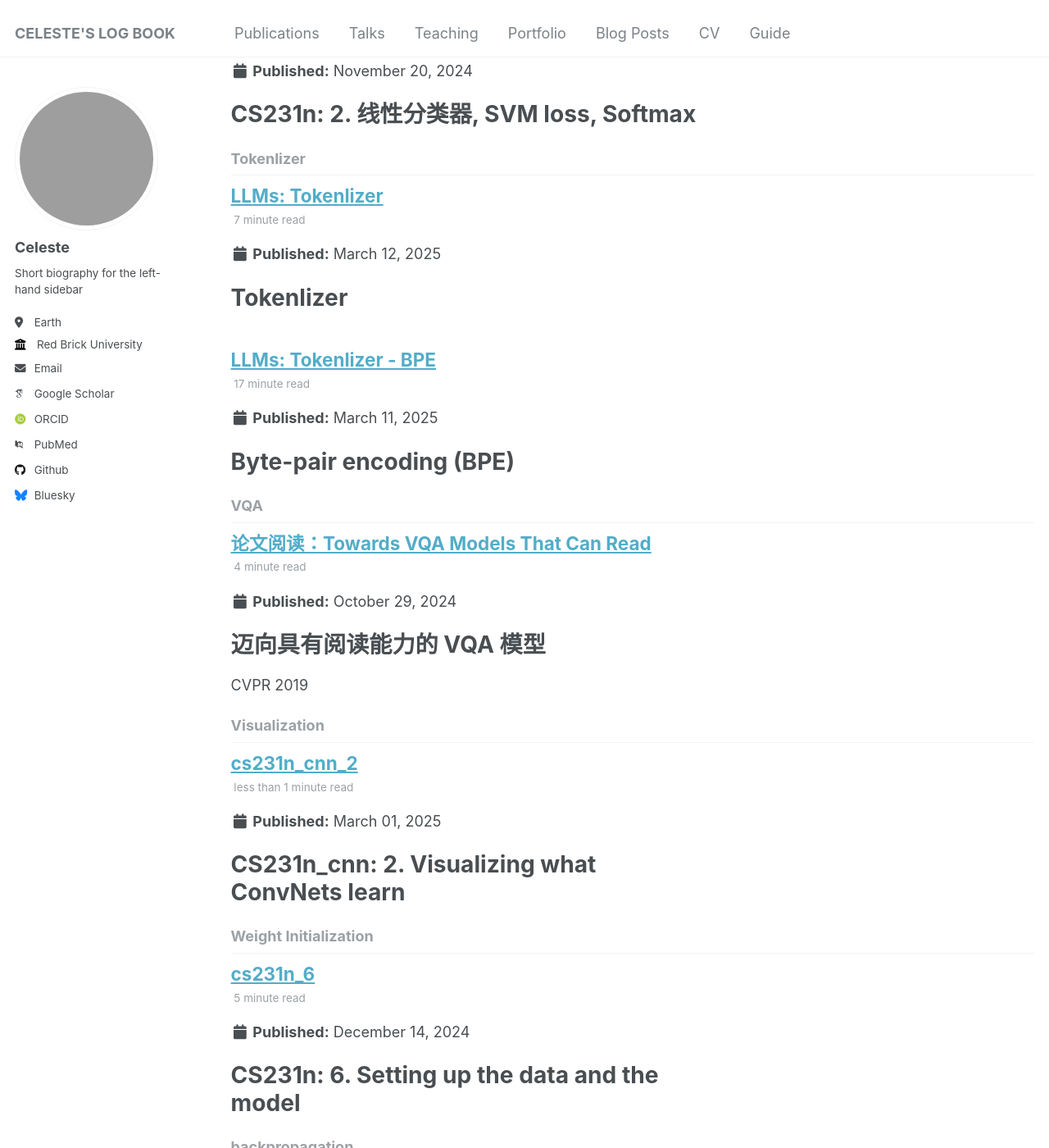
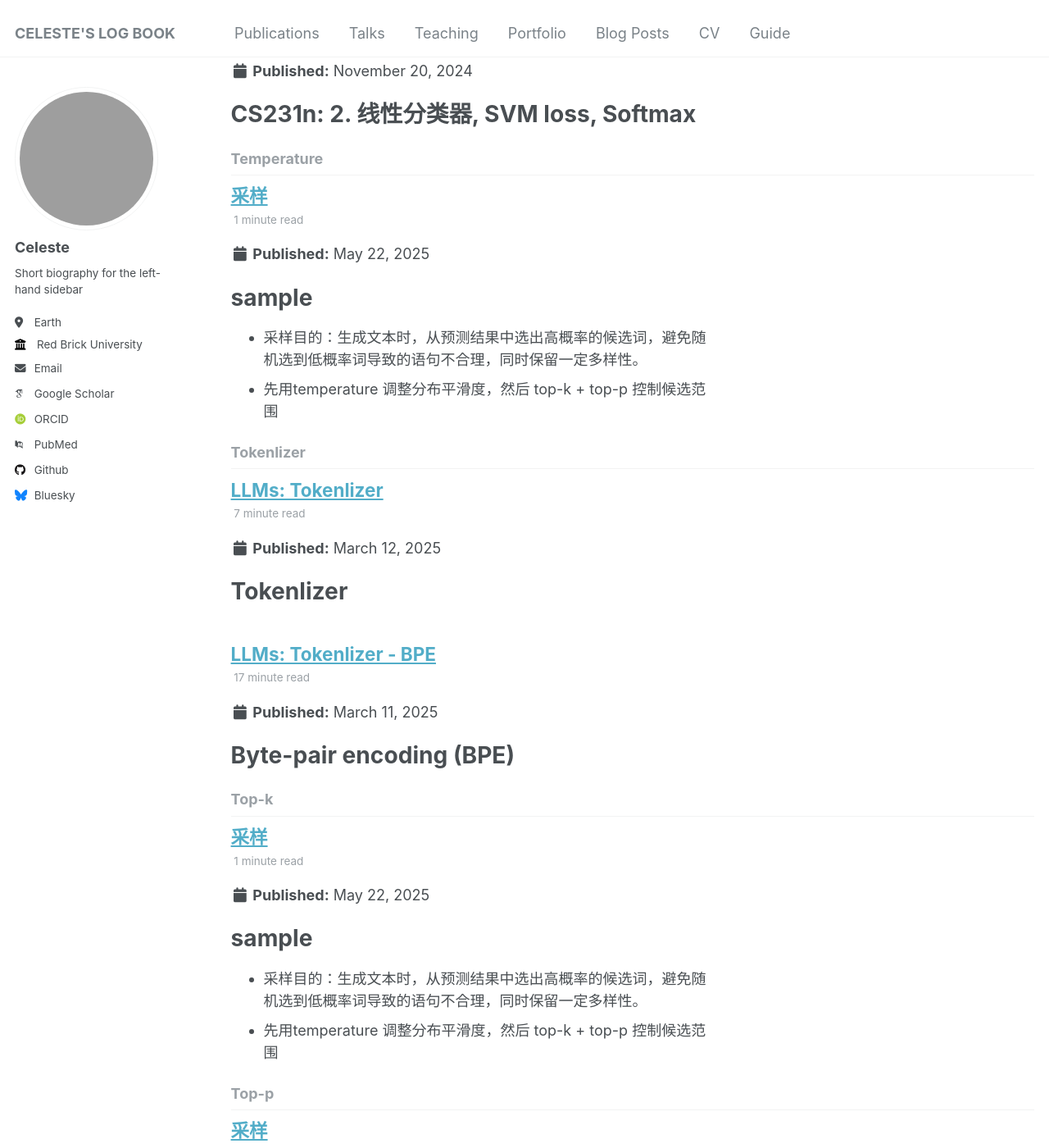
Before and after one commit to BUGERR/bugerr.github.io, a Jekyll site: the page built from _pages/tag-archive.html, in a window 1280 px wide and 1400 px high, scrolled down 12506 px. Shown: the whole window at 82% size. Built offline with Jekyll 4.4.1, drawn with Linux system fonts in a browser that asks for light colours; some web fonts are replaced; some of the changed text lies outside the part shown; grey boxes are pictures that could not be loaded.

Commit message:
Update 2025-05-22-[LLMs]-Sample.md

```diff
--- a/_posts/2025-05-22-[LLMs]-Sample.md
+++ b/_posts/2025-05-22-[LLMs]-Sample.md
@@ -1,3 +1,14 @@
+---
+title: '采样'
+date: 2025-05-22
+permalink: /posts/2025/05/Sample/
+tags:
+  - Temperature
+  - Top-k
+  - Top-p
+---
+
+
 # sample
 - 采样目的：生成文本时，从预测结果中选出高概率的候选词，避免随机选到低概率词导致的语句不合理，同时保留一定多样性。
 - 先用temperature 调整分布平滑度，然后 top-k + top-p 控制候选范围
```
